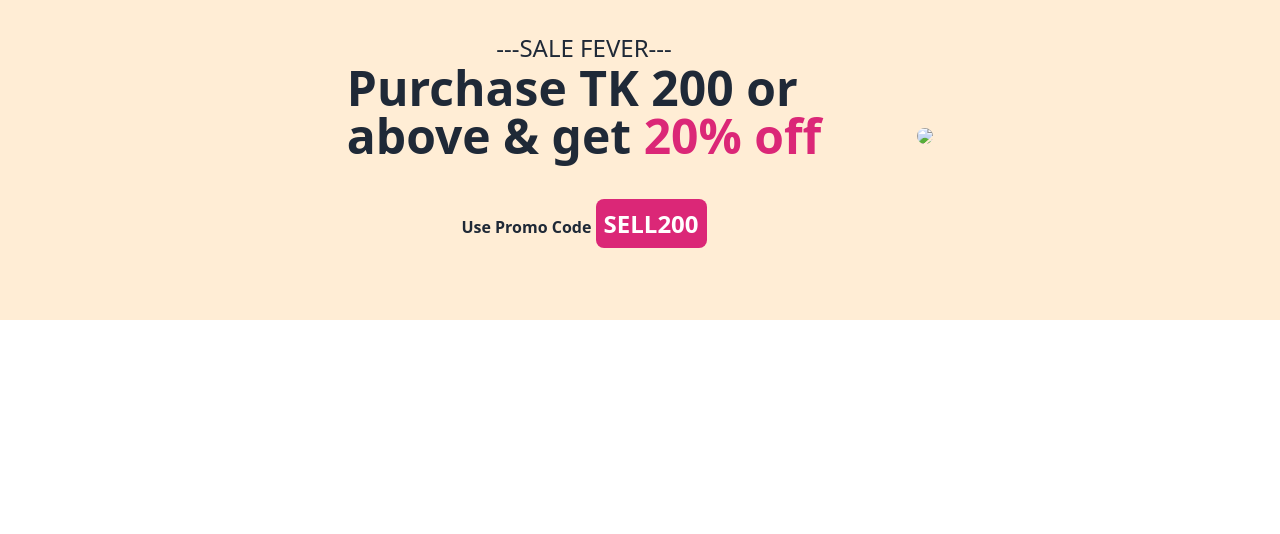
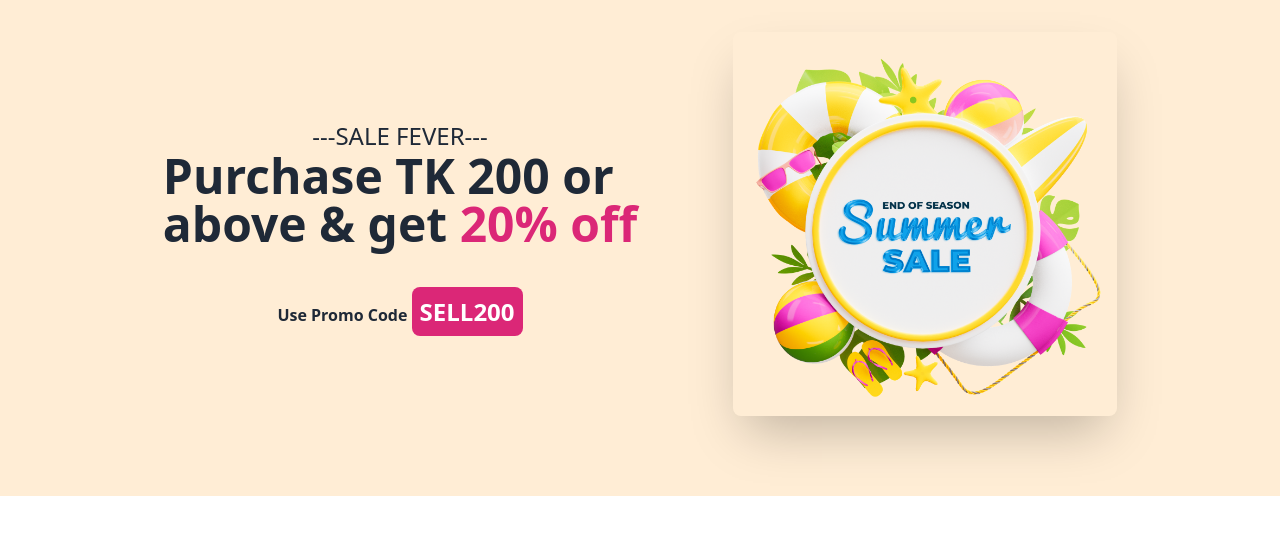
Before and after one commit to safkat07/my_shop, a plain HTML site: page index.html in a window 1280 px wide. Drawn offline with nearby package versions, Linux system fonts and the light colour scheme.

Commit message:
banner photo update

```diff
--- a/index.html
+++ b/index.html
@@ -13,9 +13,9 @@
 
 <body>
     <header>
-        <div class="hero min-h-fit pb-12 bg-orange-100 bg-base-200">
+        <div class="hero min-h-fit pb-12 bg-orange-100 ">
             <div class="hero-content flex gap-24  my-4 flex-col lg:flex-row-reverse ">
-                <img src="/85-summer-sale/images/Summer 1.png" class="max-w-sm rounded-lg shadow-2xl" />
+                <img src="./images/Summer 1.png" class="max-w-sm rounded-lg shadow-2xl" />
                 <div>
                     <h1 class="text-2xl text-center ">---SALE FEVER---</h1>
                     <p class=" font-bold text-5xl ">Purchase TK 200 or <br> above & get <span class="text-pink-600">20%
@@ -26,8 +26,10 @@
                 </div>
             </div>
         </div>
+    </header>
 
-    </header>
+    <!-- header section done  -->
+
 </body>
 
 </html>
```
